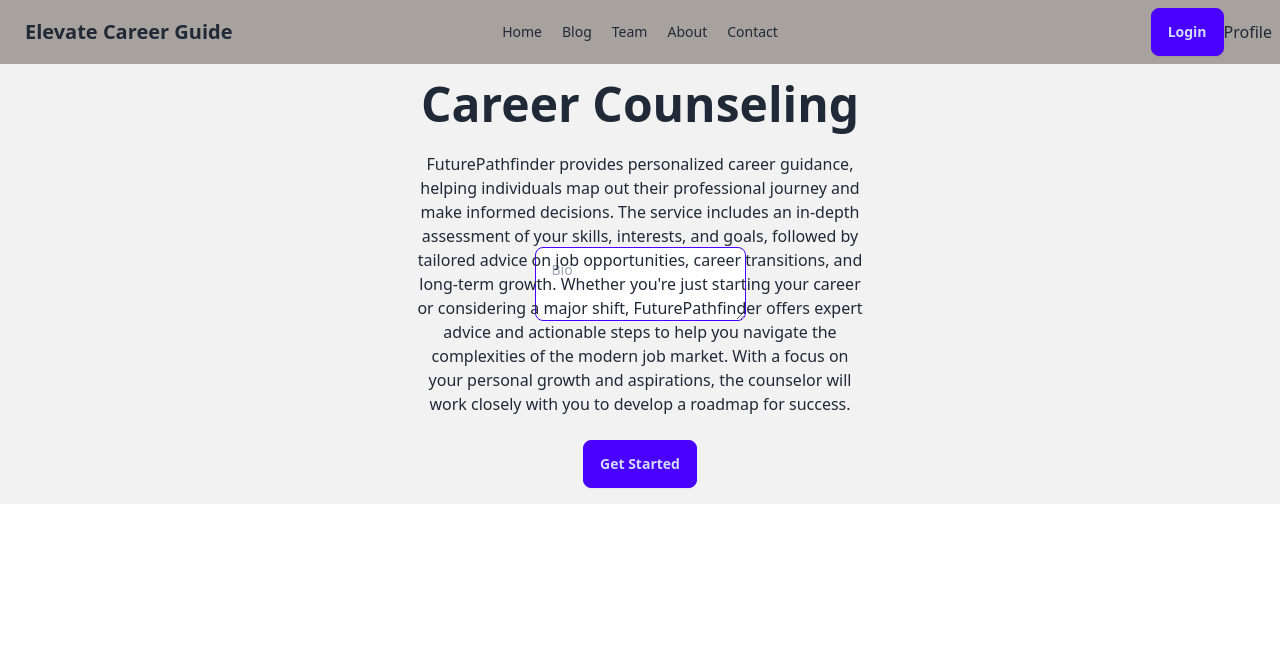
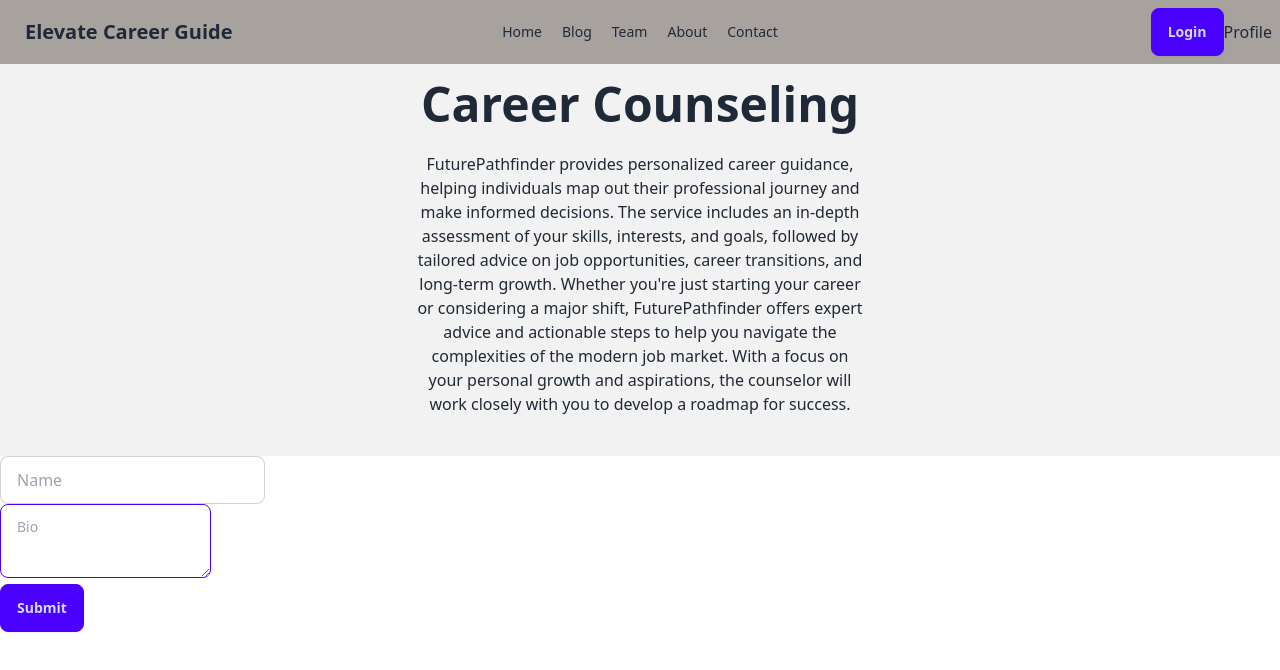
Before and after one commit to Adilalahee/elevate-career-guide, a React (Vite) app: page /details/1 in a window 1280 px wide. Shown: the top 670 px of the page. Built offline with nearby package versions, Linux system fonts and the light colour scheme.

Commit message:
input form and provider  added

```diff
--- a/src/Components/Details/Details.jsx
+++ b/src/Components/Details/Details.jsx
@@ -1,8 +1,15 @@
 import React from 'react';
 import { useLoaderData } from 'react-router-dom';
 
-const Details = () => {
-    const {Category,Service_Details}=useLoaderData()
+const Details = ({name}) => {
+    const {Category,Service_Details}=useLoaderData();
+    const handleSubmit=(e)=>{
+      e.preventDefault();
+      const form=e.target;
+      const name=form.name.value;
+      const feedback=form.feedback.value;
+      return name,feedback;
+    }
     return (
         <>
         <div className="hero bg-base-200 max-h-screen">
@@ -12,11 +19,21 @@ const Details = () => {
             <p className="py-6">
               {Service_Details}
             </p>
-            <button className="btn btn-primary">Get Started</button>
+
           </div>
         </div>
-        <textarea className="textarea textarea-primary" placeholder="Bio"></textarea>
+
       </div>
+      <form onSubmit={handleSubmit} action="">
+        <div>
+        <input className="input input-bordered" type="text" name='name' placeholder='Name' />
+        </div>
+        <div>
+        <textarea name='feedback' className="textarea textarea-primary" placeholder="Bio"></textarea>
+        </div>
+        <button className="btn btn-primary">Submit</button>
+      </form>
+      <h1>{name}</h1>
       </>
     );
 };
--- /dev/null
+++ b/src/Components/Provider/AuthProvider.jsx
@@ -0,0 +1,13 @@
+import React, { createContext } from 'react';
+export const AuthContext=createContext();
+const AuthProvider = ({children}) => {
+    return (
+        <div>
+            <AuthContext.Provider>
+                {children}
+            </AuthContext.Provider>
+        </div>
+    );
+};
+
+export default AuthProvider;
--- a/src/main.jsx
+++ b/src/main.jsx
@@ -3,9 +3,13 @@ import { createRoot } from 'react-dom/client'
 import './index.css'
 import { RouterProvider } from 'react-router-dom'
 import router from './Utility/router.jsx'
+import AuthProvider from './Components/Provider/AuthProvider.jsx'
 
 createRoot(document.getElementById('root')).render(
   <StrictMode>
+    <AuthProvider>
     <RouterProvider router={router}></RouterProvider>
+    </AuthProvider>
+
   </StrictMode>,
 )
```
